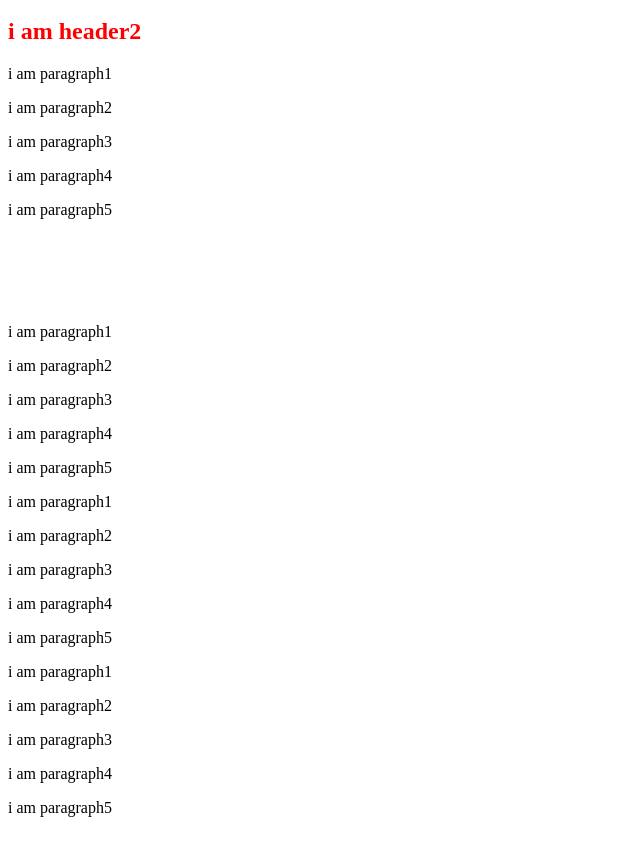
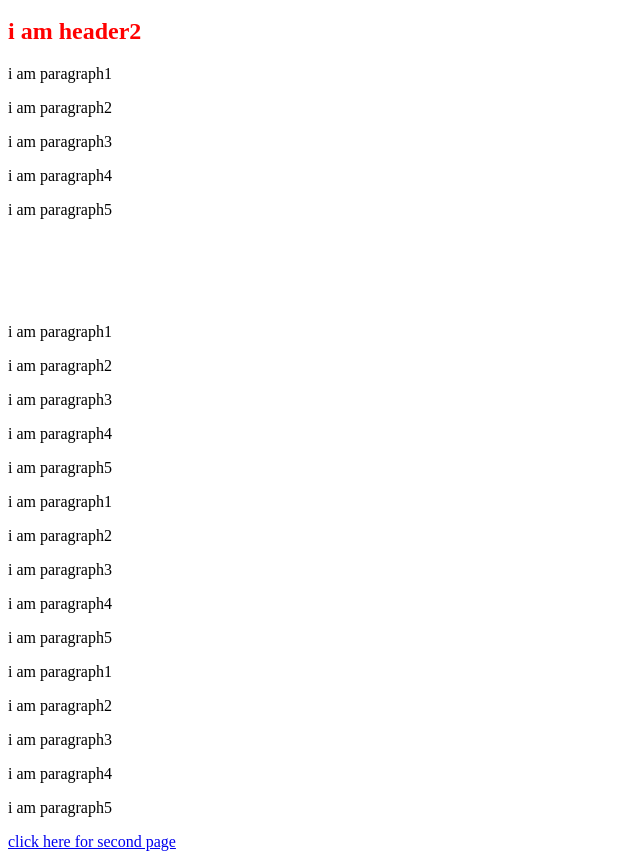
Before and after one commit to joseph9691/web-learning, a plain HTML site: page index.html in a window 1280 px wide. Shown: the part 48-907 px from the top of the page, without its empty margins (0-640 px from the left). Before the commit the page ends 881 px from the top, so only its background shows below. Drawn offline with Linux system fonts and the light colour scheme.

Commit message:
Update index.html

```diff
--- a/index.html
+++ b/index.html
@@ -30,6 +30,7 @@
     <p>i am paragraph3</p>
     <p>i am paragraph4</p>
     <p>i am paragraph5</p>
+    <a href="./second.html">click here for second page</a>
 
 
 </body>
```
